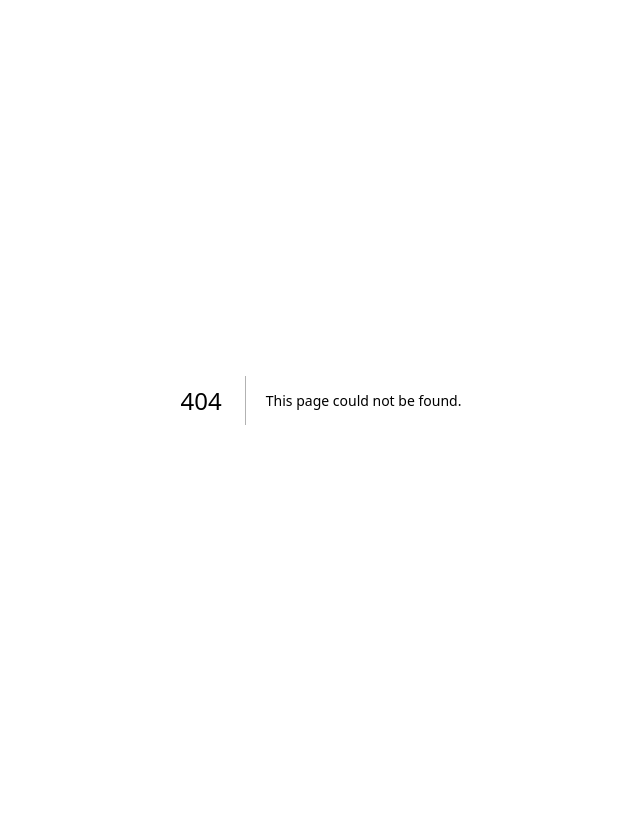
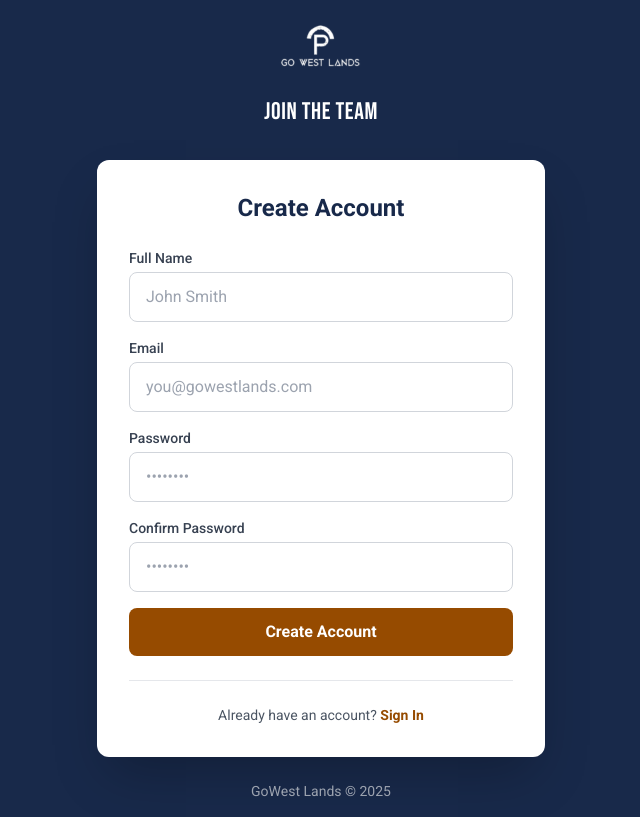
Before and after one commit to jlanddev/gowestcrm, a Next.js app: page /signup in a window 1280 px wide. Before the commit this address had no page. Shown: the whole page, without its empty margins (319-959 px from the left). Built offline with nearby package versions, Linux system fonts and the light colour scheme; no server answers.

Commit message:
Add signup page with GoWest branding

```diff
--- a/app/page.js
+++ b/app/page.js
@@ -3,6 +3,7 @@
 import { useEffect, useState } from 'react';
 import { supabase } from '@/lib/supabase';
 import { useRouter } from 'next/navigation';
+import Link from 'next/link';
 
 export default function LoginPage() {
   const [email, setEmail] = useState('');
@@ -105,6 +106,15 @@ export default function LoginPage() {
               {loading ? 'Signing in...' : 'Sign In'}
             </button>
           </form>
+
+          <div className="mt-6 pt-6 border-t border-gray-200 text-center">
+            <p className="text-gray-600 text-sm">
+              Need an account?{' '}
+              <Link href="/signup" className="text-rust hover:text-navy font-semibold transition-colors">
+                Create Account
+              </Link>
+            </p>
+          </div>
         </div>
 
         <p className="text-center text-gray-400 text-sm mt-6">
--- /dev/null
+++ b/app/signup/page.js
@@ -0,0 +1,170 @@
+'use client';
+
+import { useState } from 'react';
+import { supabase } from '@/lib/supabase';
+import { useRouter } from 'next/navigation';
+import Link from 'next/link';
+
+export default function SignupPage() {
+  const [formData, setFormData] = useState({
+    name: '',
+    email: '',
+    password: '',
+    confirmPassword: '',
+  });
+  const [loading, setLoading] = useState(false);
+  const [error, setError] = useState('');
+  const [success, setSuccess] = useState(false);
+  const router = useRouter();
+
+  const handleSignup = async (e) => {
+    e.preventDefault();
+    setError('');
+
+    if (formData.password !== formData.confirmPassword) {
+      setError('Passwords do not match');
+      return;
+    }
+
+    if (formData.password.length < 6) {
+      setError('Password must be at least 6 characters');
+      return;
+    }
+
+    setLoading(true);
+
+    const { error } = await supabase.auth.signUp({
+      email: formData.email,
+      password: formData.password,
+      options: {
+        data: {
+          name: formData.name,
+        },
+      },
+    });
+
+    if (error) {
+      setError(error.message);
+      setLoading(false);
+    } else {
+      setSuccess(true);
+    }
+  };
+
+  if (success) {
+    return (
+      <div className="min-h-screen bg-navy flex items-center justify-center p-4">
+        <div className="w-full max-w-md text-center">
+          <img src="/logo.svg" alt="GoWest Lands" className="h-16 mx-auto mb-6" />
+          <div className="bg-white rounded-xl p-8 shadow-2xl">
+            <div className="w-16 h-16 bg-green-100 rounded-full flex items-center justify-center mx-auto mb-4">
+              <svg className="w-8 h-8 text-green-600" fill="none" stroke="currentColor" viewBox="0 0 24 24">
+                <path strokeLinecap="round" strokeLinejoin="round" strokeWidth={2} d="M5 13l4 4L19 7" />
+              </svg>
+            </div>
+            <h2 className="text-2xl font-bold text-navy mb-2">Account Created!</h2>
+            <p className="text-gray-600 mb-6">
+              Check your email to confirm your account, then you can sign in.
+            </p>
+            <Link
+              href="/"
+              className="inline-block bg-navy hover:bg-rust text-white px-6 py-3 rounded-lg font-semibold transition-colors"
+            >
+              Go to Sign In
+            </Link>
+          </div>
+        </div>
+      </div>
+    );
+  }
+
+  return (
+    <div className="min-h-screen bg-navy flex items-center justify-center p-4">
+      <div className="w-full max-w-md">
+        {/* Logo */}
+        <div className="text-center mb-8">
+          <img src="/logo.svg" alt="GoWest Lands" className="h-16 mx-auto mb-4" />
+          <h1 className="text-white text-2xl font-display tracking-wide">JOIN THE TEAM</h1>
+        </div>
+
+        {/* Signup Form */}
+        <div className="bg-white rounded-xl p-8 shadow-2xl">
+          <h2 className="text-2xl font-bold text-navy mb-6 text-center">Create Account</h2>
+
+          {error && (
+            <div className="bg-red-50 border border-red-200 text-red-600 px-4 py-3 rounded-lg mb-4 text-sm">
+              {error}
+            </div>
+          )}
+
+          <form onSubmit={handleSignup} className="space-y-4">
+            <div>
+              <label className="block text-sm font-medium text-gray-700 mb-1">Full Name</label>
+              <input
+                type="text"
+                value={formData.name}
+                onChange={(e) => setFormData({ ...formData, name: e.target.value })}
+                className="w-full px-4 py-3 border border-gray-300 rounded-lg focus:ring-2 focus:ring-navy focus:border-transparent transition"
+                placeholder="John Smith"
+                required
+              />
+            </div>
+            <div>
+              <label className="block text-sm font-medium text-gray-700 mb-1">Email</label>
+              <input
+                type="email"
+                value={formData.email}
+                onChange={(e) => setFormData({ ...formData, email: e.target.value })}
+                className="w-full px-4 py-3 border border-gray-300 rounded-lg focus:ring-2 focus:ring-navy focus:border-transparent transition"
+                placeholder="you@gowestlands.com"
+                required
+              />
+            </div>
+            <div>
+              <label className="block text-sm font-medium text-gray-700 mb-1">Password</label>
+              <input
+                type="password"
+                value={formData.password}
+                onChange={(e) => setFormData({ ...formData, password: e.target.value })}
+                className="w-full px-4 py-3 border border-gray-300 rounded-lg focus:ring-2 focus:ring-navy focus:border-transparent transition"
+                placeholder="••••••••"
+                required
+              />
+            </div>
+            <div>
+              <label className="block text-sm font-medium text-gray-700 mb-1">Confirm Password</label>
+              <input
+                type="password"
+                value={formData.confirmPassword}
+                onChange={(e) => setFormData({ ...formData, confirmPassword: e.target.value })}
+                className="w-full px-4 py-3 border border-gray-300 rounded-lg focus:ring-2 focus:ring-navy focus:border-transparent transition"
+                placeholder="••••••••"
+                required
+              />
+            </div>
+            <button
+              type="submit"
+              disabled={loading}
+              className="w-full bg-rust hover:bg-navy text-white py-3 rounded-lg font-semibold transition-colors disabled:opacity-50 mt-2"
+            >
+              {loading ? 'Creating Account...' : 'Create Account'}
+            </button>
+          </form>
+
+          <div className="mt-6 pt-6 border-t border-gray-200 text-center">
+            <p className="text-gray-600 text-sm">
+              Already have an account?{' '}
+              <Link href="/" className="text-rust hover:text-navy font-semibold transition-colors">
+                Sign In
+              </Link>
+            </p>
+          </div>
+        </div>
+
+        <p className="text-center text-gray-400 text-sm mt-6">
+          GoWest Lands © {new Date().getFullYear()}
+        </p>
+      </div>
+    </div>
+  );
+}
```
